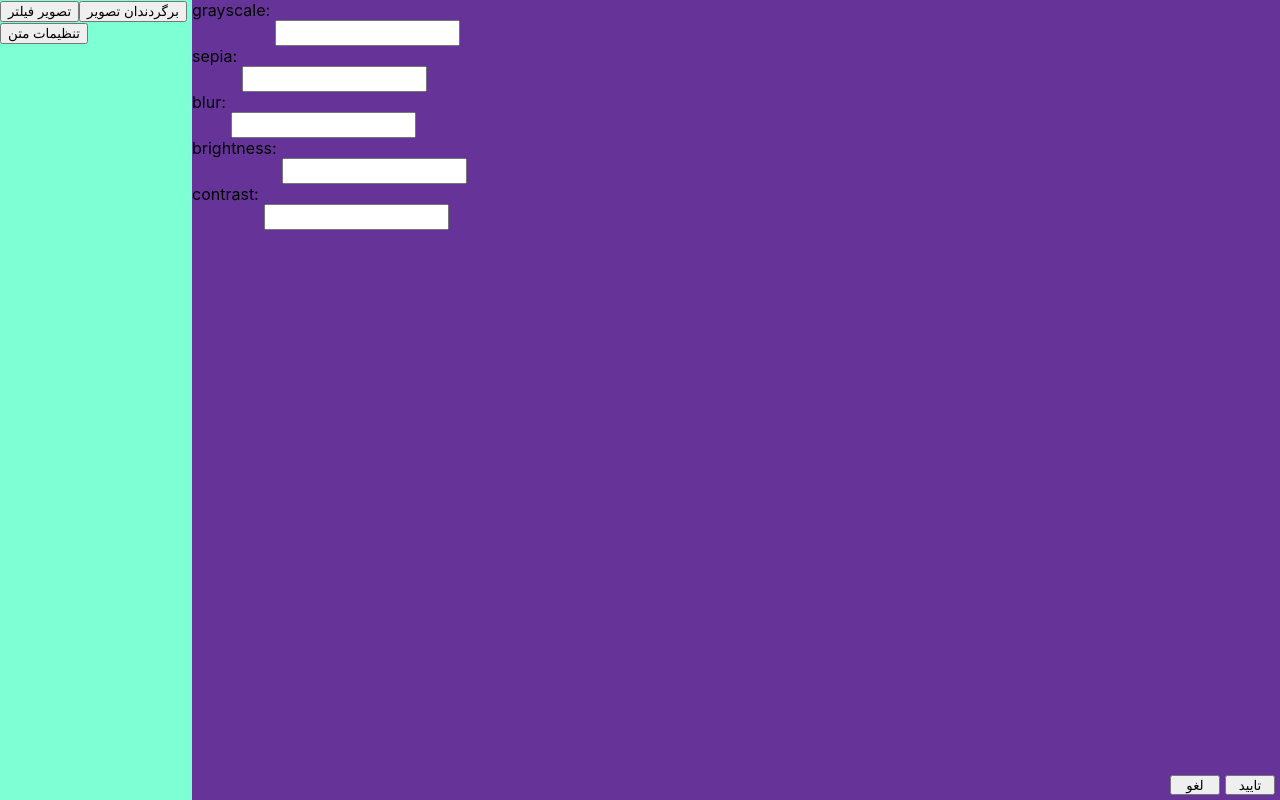
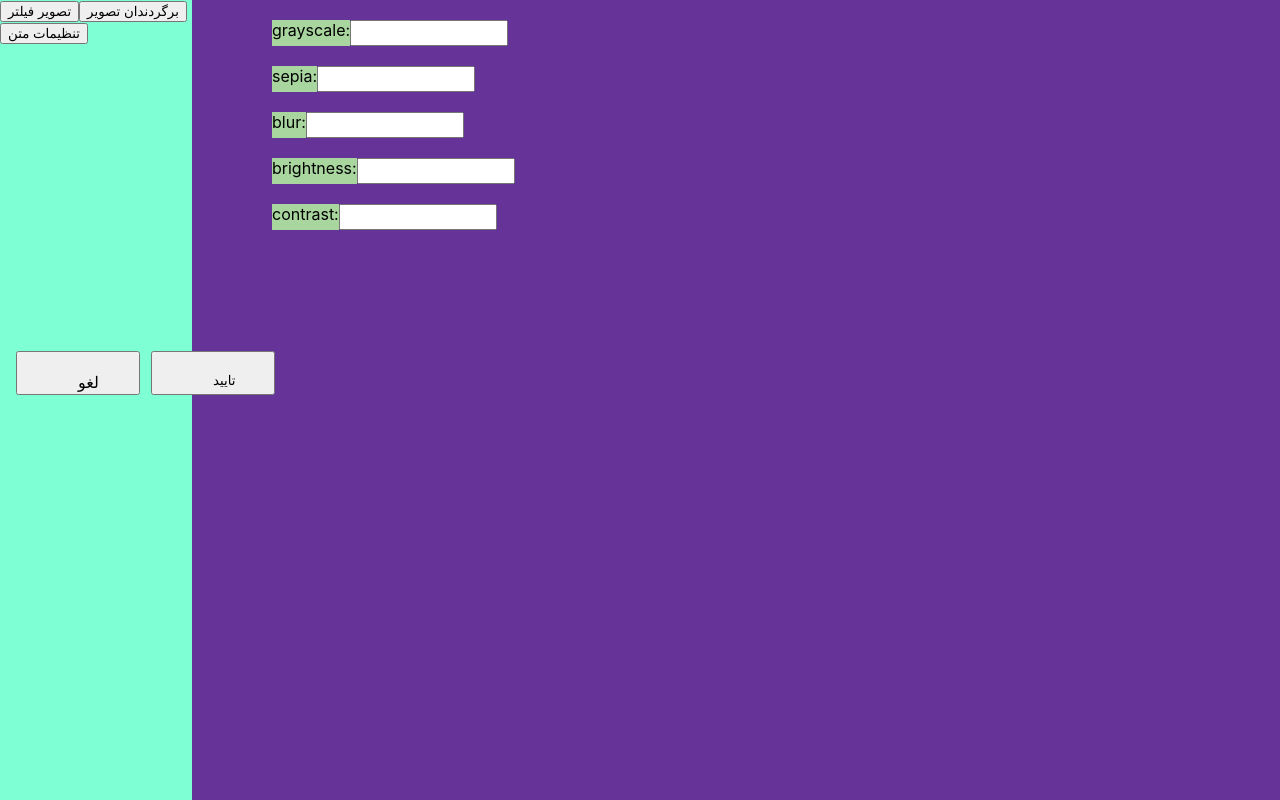
Before and after one commit to FarzamBibak/photoshop_online, a React (Create React App) app: page / in a window 1280 px wide. Both pictures are taken after a click on the button "تصویر فیلتر". Built offline with nearby package versions, Linux system fonts and the light colour scheme.

Commit message:
change in css btn and lable

```diff
--- a/src/Componnet/SettingComponnet.js
+++ b/src/Componnet/SettingComponnet.js
@@ -14,7 +14,7 @@ class SettingComponnet extends React.Component {
         for (let i =0;i<this.state.fields.length; i++){
             l.push(
                 <div className="information">
-                  <label>{ this.state.fields[i].name }:</label>
+                  <label  className="lable">{ this.state.fields[i].name }:</label>
                   <input type="text" className="input" ref={this.state.fields[i].ref} />
                  </div>
 
--- a/src/Componnet/textSettings.js
+++ b/src/Componnet/textSettings.js
@@ -21,12 +21,12 @@ import { connect } from "react-redux";
                     "ref":this.text
                 },
                 {
-                    "x": "x",
+                    "name": "xposition x",
                     "ref": this.x
                 },
 
                 {
-                    "name": "y" ,
+                    "name": "position y" ,
                     "ref" : this.y
                 },
 
--- a/src/static/css/settingsPanel.css
+++ b/src/static/css/settingsPanel.css
@@ -33,10 +33,21 @@
 
 .input {
     height: 20px;
-    margin-left: 5px;
+    right: 15px;
     margin-top: 20px;
+    width: 150px;
+
 }
 
 .buttons {
     height: 30px;
 }
+
+.lable {margin-left:80px;  margin-top: 20px; background-color: rgb(168, 214, 158);}
+
+
+.buttons .closeButton{ margin-bottom: 400px; margin-right: 1080px; size: 100px; padding: 20px 60px; text-align: center;
+    text-decoration: none;
+    display: inline-block;
+    font-size: 16px;}
+.buttons .doneButton {margin-bottom: 400px; margin-right: 1000px; padding: 20px 60px; text-align: center;}
```
